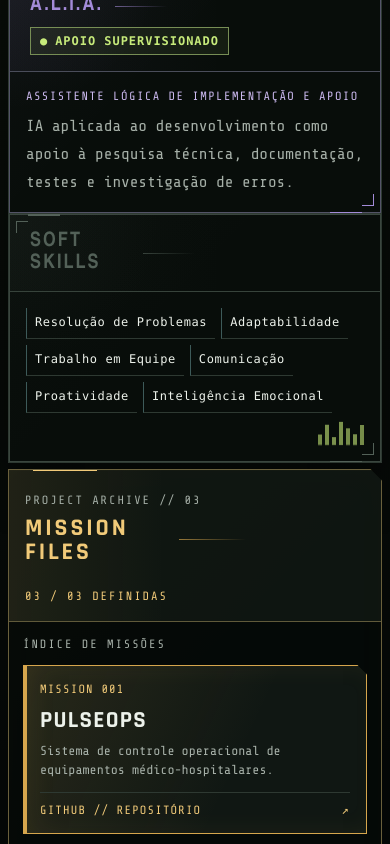
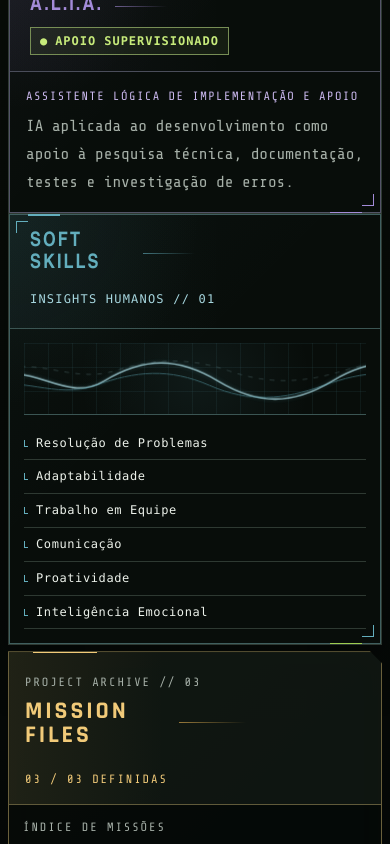
Before and after one commit to Josiane-Goncalves/josiane-goncalves-portfolio, a React (Vite) app: page / in a window 390 px wide. Shown: the part 3129-3973 px from the top of the page. Built offline with nearby package versions, Linux system fonts and the light colour scheme.

Commit message:
feat: refine responsive soft skills panel

```diff
--- /dev/null
+++ b/src/features/support/InsightsWaves.tsx
@@ -0,0 +1,26 @@
+export function InsightsWaves() {
+  return (
+    <div className="insights-waves" data-insights-waves="">
+      <svg
+        aria-hidden="true"
+        className="insights-waves__graphic"
+        focusable="false"
+        preserveAspectRatio="none"
+        viewBox="0 0 320 96"
+      >
+        <path
+          className="insights-waves__line insights-waves__line--primary"
+          d="M-24 50C12 18 42 82 78 50S144 18 180 50S246 82 282 50S348 18 384 50"
+        />
+        <path
+          className="insights-waves__line insights-waves__line--secondary"
+          d="M-28 62C8 42 40 78 76 58S142 34 178 58S244 78 280 58S346 34 382 58"
+        />
+        <path
+          className="insights-waves__line insights-waves__line--tertiary"
+          d="M-22 36C14 22 44 54 80 38S146 20 182 38S248 54 284 38S350 20 386 38"
+        />
+      </svg>
+    </div>
+  );
+}
--- a/src/features/support/SoftSkillsPanel.tsx
+++ b/src/features/support/SoftSkillsPanel.tsx
@@ -1,8 +1,8 @@
 import { useTranslation } from "react-i18next";
 
 import { HudPanel } from "../../components/HudPanel";
-import { SignalBars } from "../../components/SignalBars";
 import { softSkills } from "../../data/professional";
+import { InsightsWaves } from "./InsightsWaves";
 
 export function SoftSkillsPanel() {
   const { t } = useTranslation();
@@ -11,15 +11,20 @@ export function SoftSkillsPanel() {
     <HudPanel
       bodyClassName="soft-skills__body"
       className="soft-skills"
+      headerAccessory={
+        <span className="soft-skills__insights-label">
+          {t("softSkills.insightsLabel")}
+        </span>
+      }
       title={t("softSkills.title")}
-      variant="neutral"
+      variant="system"
     >
+      <InsightsWaves />
       <ul className="soft-skills__list">
         {softSkills.map((skill) => (
           <li key={skill}>{t(`softSkills.items.${skill}`)}</li>
         ))}
       </ul>
-      <SignalBars pattern={2} size="wide" />
     </HudPanel>
   );
 }
--- a/src/i18n/index.ts
+++ b/src/i18n/index.ts
@@ -431,6 +431,7 @@ const resources = {
 
       softSkills: {
         title: "Soft Skills",
+        insightsLabel: "Insights humanos // 01",
         items: {
           problemSolving: "Resolução de Problemas",
           adaptability: "Adaptabilidade",
@@ -926,6 +927,7 @@ const resources = {
 
       softSkills: {
         title: "Soft Skills",
+        insightsLabel: "Human insights // 01",
         items: {
           problemSolving: "Problem Solving",
           adaptability: "Adaptability",
--- a/src/styles/global.css
+++ b/src/styles/global.css
@@ -351,36 +351,134 @@
 }
 
 .soft-skills__list {
-  display: flex;
-  flex-wrap: wrap;
-  gap: 6px;
+  display: grid;
+  grid-template-columns: repeat(2, minmax(0, 1fr));
+  gap: 0 12px;
   list-style: none;
 }
 
 .soft-skills__list li {
+  position: relative;
   border: 0;
-  border-left: 1px solid color-mix(in srgb, var(--color-interface) 28%, var(--color-border-muted));
   border-bottom: 1px solid var(--color-border-muted);
-  padding: 5px 8px;
+  padding: 8px 2px 8px 12px;
   color: var(--color-text);
   font-family: var(--font-technical);
   font-size: 0.75rem;
   letter-spacing: 0.05em;
-}
-
-.soft-skills__body p {
-  color: var(--color-text-muted);
-  font-size: 0.8125rem;
-  line-height: 1.55;
-}
-
-.soft-skills .signal-bars {
-  justify-self: end;
+  line-height: 1.4;
+}
+
+.soft-skills__list li::before {
+  position: absolute;
+  top: 13px;
+  left: 0;
+  width: 4px;
+  height: 7px;
+  border-left: 1px solid var(--color-interface);
+  border-bottom: 1px solid var(--color-interface);
+  content: "";
+}
+
+.soft-skills__insights-label {
+  color: var(--color-interface-bright);
+  font-family: var(--font-technical);
+  font-size: 0.75rem;
+  letter-spacing: 0.1em;
+  text-transform: uppercase;
 }
 
 .soft-skills__body {
-  gap: 8px;
-  padding: 12px 14px;
+  grid-template-rows: minmax(88px, 1fr) auto;
+  align-content: stretch;
+  gap: 12px;
+  padding: 14px;
+}
+
+.soft-skills {
+  display: grid;
+  height: 100%;
+  grid-template-rows: auto minmax(0, 1fr);
+}
+
+.insights-waves {
+  position: relative;
+  min-width: 0;
+  height: 100%;
+  min-height: 88px;
+  overflow: hidden;
+  border-bottom: 1px solid color-mix(in srgb, var(--color-interface) 24%, var(--color-border-muted));
+  background:
+    linear-gradient(color-mix(in srgb, var(--color-interface) 8%, transparent) 1px, transparent 1px),
+    linear-gradient(90deg, color-mix(in srgb, var(--color-interface) 8%, transparent) 1px, transparent 1px),
+    radial-gradient(circle at 50% 50%, color-mix(in srgb, var(--color-interface) 8%, transparent), transparent 66%);
+  background-size: 24px 24px, 24px 24px, auto;
+}
+
+.insights-waves::after {
+  position: absolute;
+  right: 0;
+  bottom: -1px;
+  width: 34px;
+  border-bottom: 1px solid var(--color-interface-bright);
+  content: "";
+  pointer-events: none;
+}
+
+.insights-waves__graphic {
+  display: block;
+  width: calc(100% + 16px);
+  height: 100%;
+  min-height: 88px;
+  margin-left: -8px;
+  overflow: visible;
+}
+
+.insights-waves__line {
+  fill: none;
+  stroke-linecap: round;
+  stroke-linejoin: round;
+  transform-box: fill-box;
+  transform-origin: center;
+  vector-effect: non-scaling-stroke;
+}
+
+.insights-waves__line--primary {
+  opacity: 0.82;
+  stroke: var(--color-interface-bright);
+  stroke-width: 1.6;
+  filter: drop-shadow(0 0 3px color-mix(in srgb, var(--color-interface) 38%, transparent));
+  animation: insights-wave-primary 13s ease-in-out infinite alternate;
+}
+
+.insights-waves__line--secondary {
+  opacity: 0.48;
+  stroke: var(--color-interface);
+  stroke-width: 1;
+  animation: insights-wave-secondary 16s ease-in-out -5s infinite alternate;
+}
+
+.insights-waves__line--tertiary {
+  opacity: 0.28;
+  stroke: var(--color-interface-bright);
+  stroke-dasharray: 4 7;
+  stroke-width: 0.8;
+  animation: insights-wave-tertiary 19s ease-in-out -9s infinite alternate;
+}
+
+@keyframes insights-wave-primary {
+  from { transform: translate(-8px, -1px) scaleY(0.97); }
+  to { transform: translate(8px, 2px) scaleY(1.03); }
+}
+
+@keyframes insights-wave-secondary {
+  from { transform: translate(7px, 2px) scaleY(1.04); }
+  to { transform: translate(-7px, -2px) scaleY(0.96); }
+}
+
+@keyframes insights-wave-tertiary {
+  from { stroke-dashoffset: 0; transform: translate(-5px, 1px) scaleY(0.98); }
+  to { stroke-dashoffset: -22px; transform: translate(9px, -1px) scaleY(1.02); }
 }
 
 .alia-module .hud-panel__body {
@@ -413,6 +511,20 @@
 
   .hud-panel__body {
     padding: 16px;
+  }
+
+  .soft-skills__body {
+    padding: 14px;
+  }
+
+  .soft-skills__list {
+    grid-template-columns: minmax(0, 1fr);
+  }
+
+  .insights-waves,
+  .insights-waves__graphic {
+    min-height: 72px;
+    height: 72px;
   }
 }
 
@@ -933,7 +1045,8 @@
 .app-shell__rail {
   display: grid;
   grid-area: rail;
-  align-content: start;
+  grid-template-rows: auto auto auto minmax(180px, 1fr);
+  align-content: stretch;
   gap: 1px;
   background: var(--color-border-muted);
 }
@@ -941,6 +1054,14 @@
 .app-shell__rail > div {
   min-width: 0;
   background: var(--color-background);
+}
+
+.app-shell__rail > div:last-child {
+  min-height: 0;
+}
+
+.app-shell__rail > div:last-child .soft-skills {
+  min-height: 100%;
 }
 
 .app-shell__rail .hud-panel {
@@ -1816,6 +1937,7 @@
 
   .app-shell__rail {
     grid-template-columns: repeat(2, minmax(0, 1fr));
+    grid-template-rows: repeat(2, auto);
   }
 }
 
@@ -1913,6 +2035,21 @@
 
   .app-shell__rail {
     grid-template-columns: minmax(0, 1fr);
+    grid-template-rows: repeat(4, auto);
+  }
+
+  .app-shell__rail > div:last-child .soft-skills {
+    min-height: 0;
+    height: auto;
+  }
+
+  .soft-skills__body {
+    grid-template-rows: 88px auto;
+  }
+
+  .insights-waves,
+  .insights-waves__graphic {
+    height: 88px;
   }
 
   .system-radar {
@@ -3491,3 +3628,15 @@
     justify-content: flex-start;
   }
 }
+
+@media (max-width: 540px) {
+  .soft-skills__body {
+    grid-template-rows: 72px auto;
+  }
+
+  .insights-waves,
+  .insights-waves__graphic {
+    height: 72px;
+    min-height: 72px;
+  }
+}
```
Also changed, not shown: 1 other file (tests, documents, lock files or other folders).
